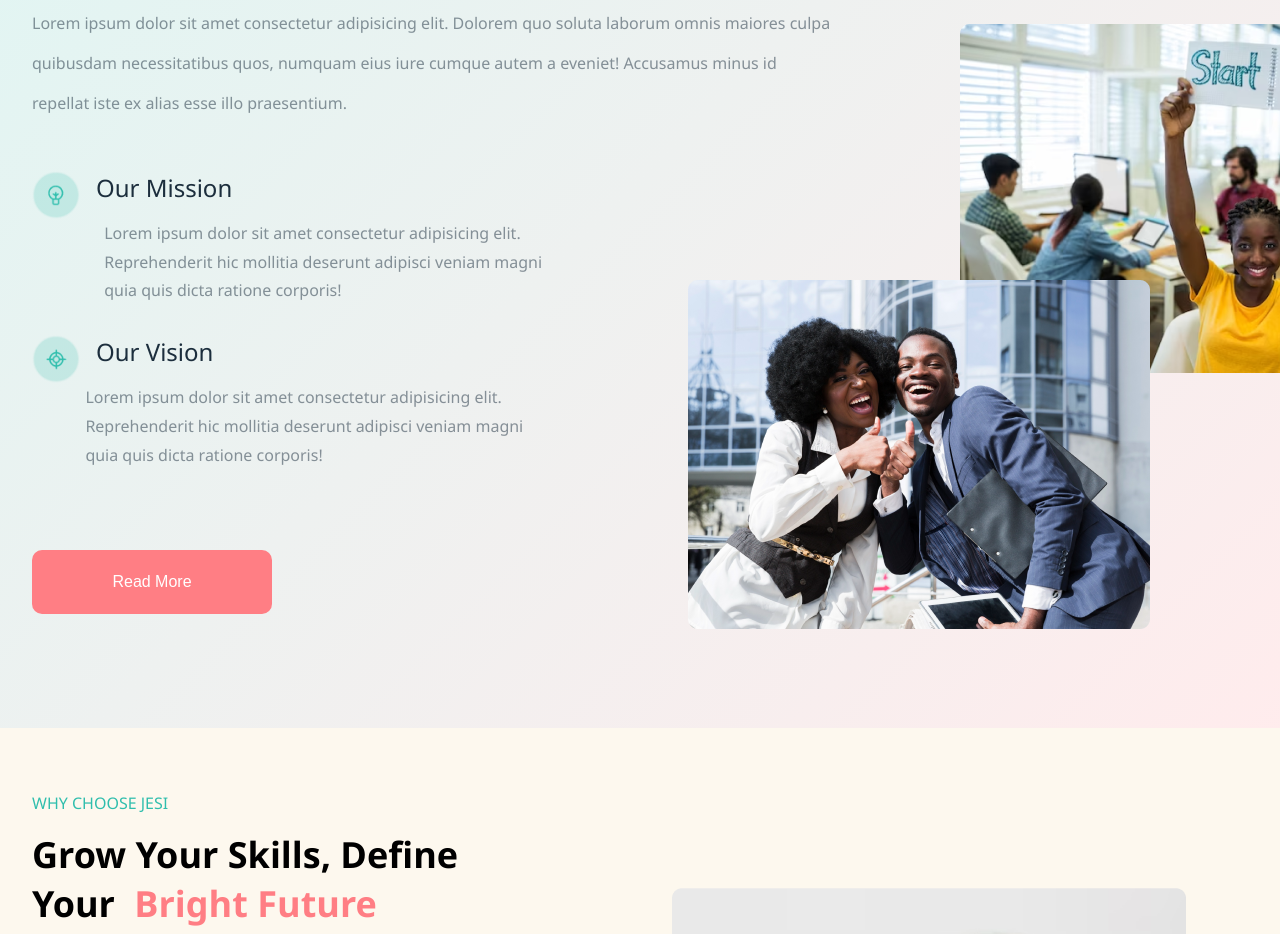
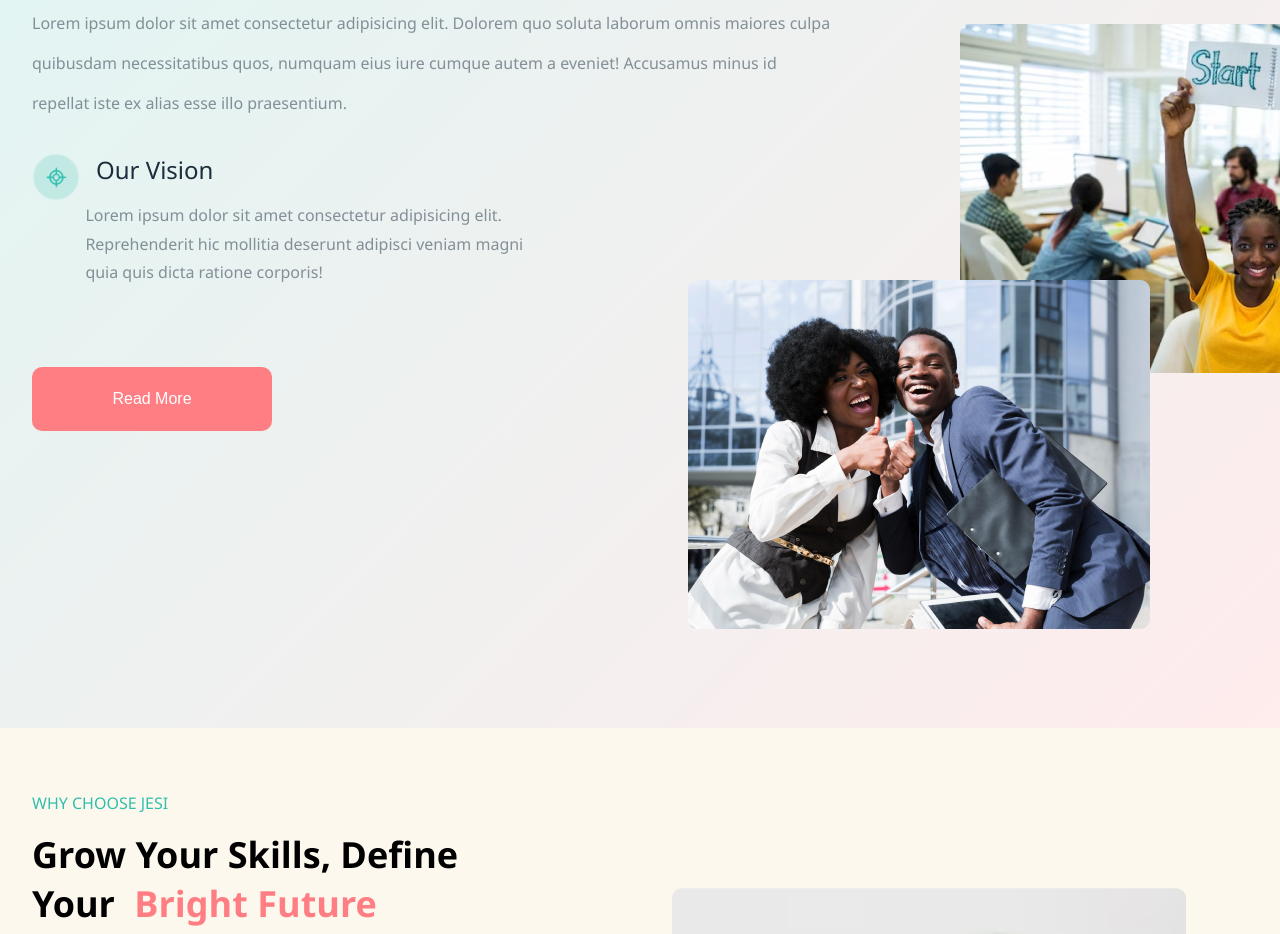
Before and after one commit to Node-Eight/skillslift, a plain HTML site: page index.html in a window 1280 px wide. Shown: the part 2270-3204 px from the top of the page. Drawn offline with nearby package versions, Linux system fonts and the light colour scheme.

Commit message:
removed mission

```diff
--- a/index.html
+++ b/index.html
@@ -444,13 +444,13 @@
           numquam eius iure cumque autem a eveniet! Accusamus minus id
           repellat iste ex alias esse illo praesentium.
         </p>
-        <div class="our-mission">
+        <!-- <div class="our-mission">
           <img src="./images/mission-icon.png" alt="icon" />
           <h3 class="smTitle">Our Mission</h3>
           <span class="smText">Lorem ipsum dolor sit amet consectetur adipisicing elit.
             Reprehenderit hic mollitia deserunt adipisci veniam magni quia
             quis dicta ratione corporis!</span>
-        </div>
+        </div> -->
         <div class="our-vision">
           <img src="./images/vision-icon.png" alt="icon" />
           <h3 class="smTitle">Our Vision</h3>
```
